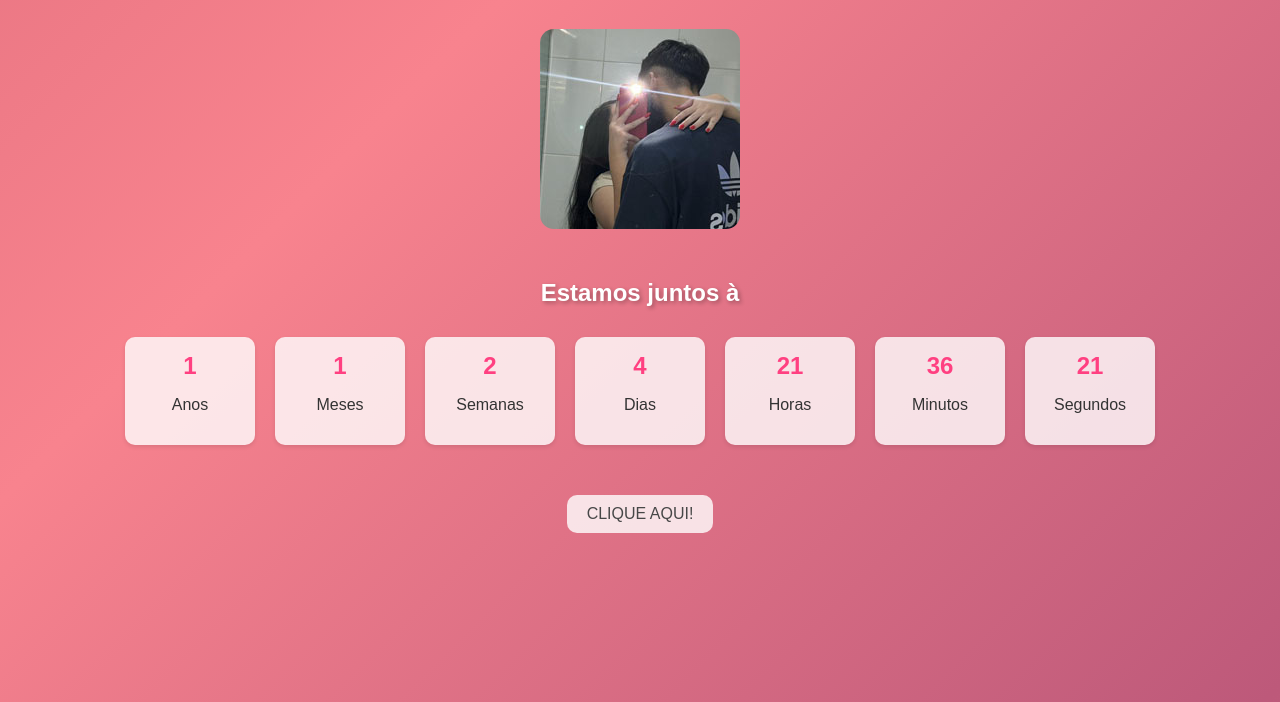
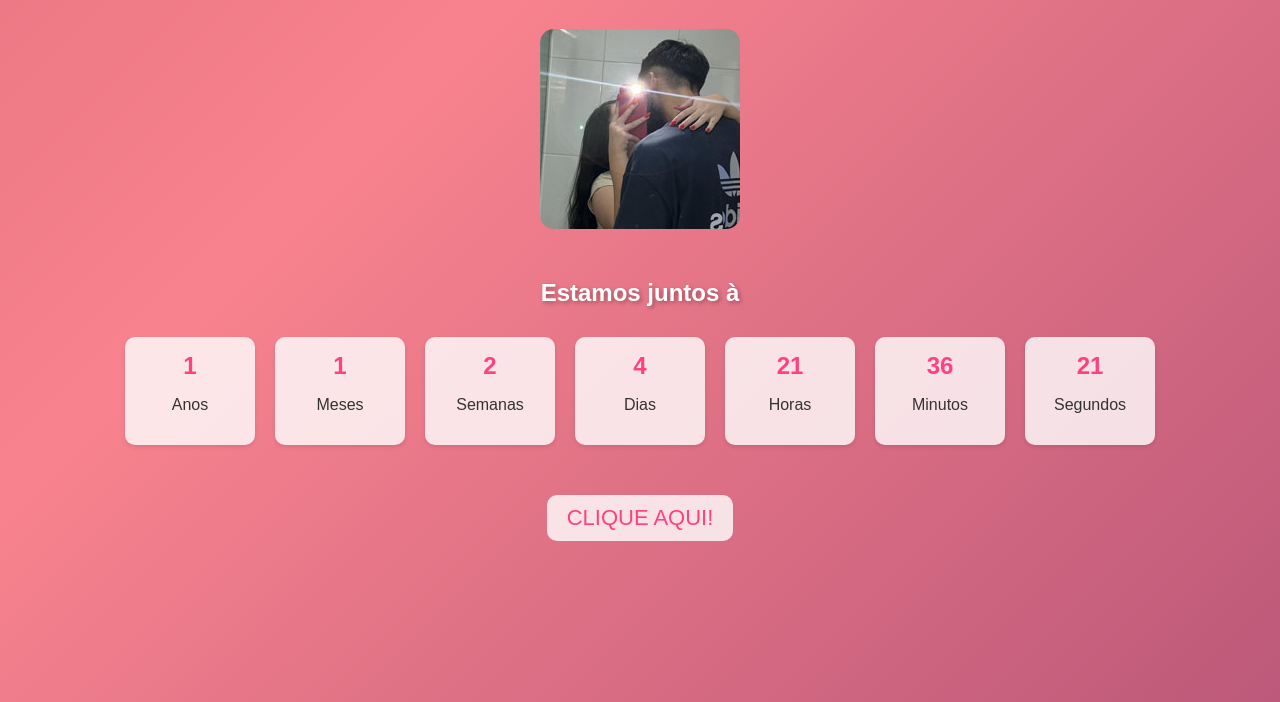
Before and after one commit to RafaelMoscardi/PresenteNathi, a plain HTML site: page index.html in a window 1280 px wide. Shown: the part 98-800 px from the top of the page. Drawn offline with Linux system fonts and the light colour scheme.

Commit message:
Update styles.css

```diff
--- a/styles.css
+++ b/styles.css
@@ -88,11 +88,11 @@ body {
 
   button {
     background-color: rgba(255, 255, 255, 0.8);
-    color: #474747;
+    color: #ff4081;
     border: none;
     border-radius: 10px;
     padding: 10px 20px;
-    font-size: 16px;
+    font-size: 22px;
     cursor: pointer;
     margin-top: 20px;
   }
```
